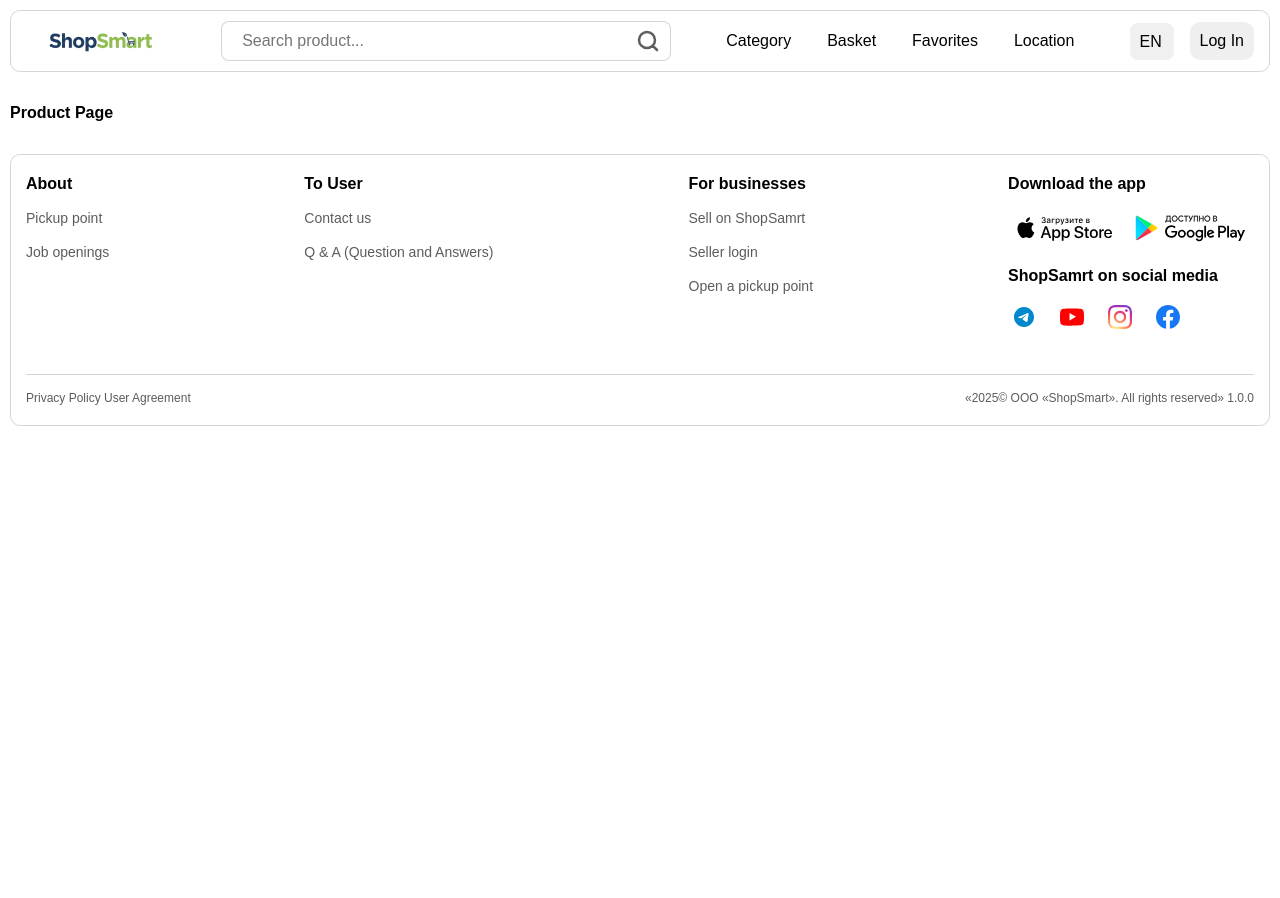
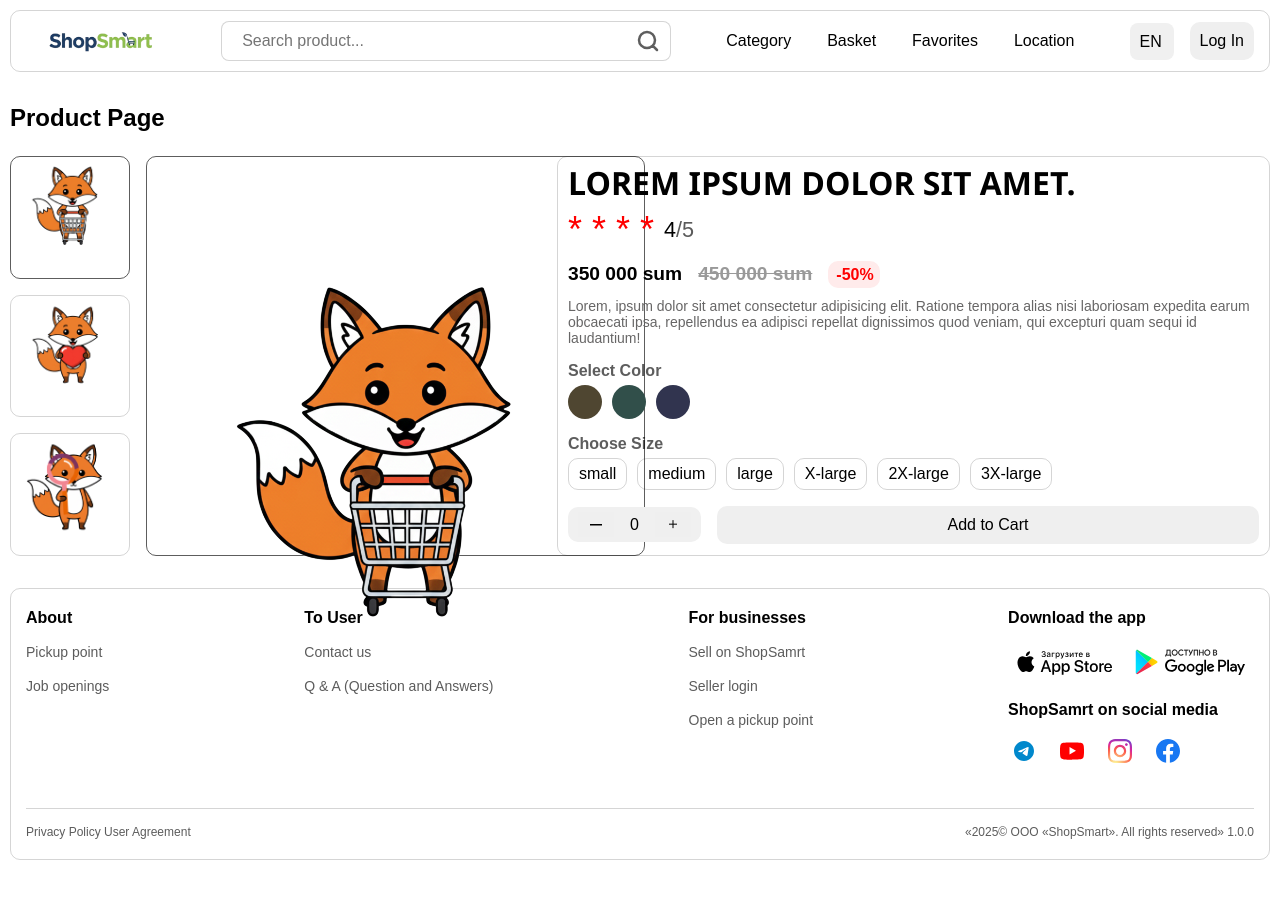
Before and after one commit to ibrohim088/base, a plain HTML site: page components/ProductPage.html in a window 1280 px wide. Before the commit the page ends 800 px from the top, so only its background shows below. Drawn offline with nearby package versions, Linux system fonts and the light colour scheme.

Commit message:
product about page

```diff
--- a/components/ProductPage.html
+++ b/components/ProductPage.html
@@ -31,12 +31,11 @@
   <link rel="stylesheet" href="../style/UI/dialog.css">
   <link rel="stylesheet" href="../index.css">
 
+  <!-- page style -->
+  <link rel="stylesheet" href="../style/styleProduct.css">
+
   <!-- slick slider link style -->
   <link rel="stylesheet" type="text/css" href="//cdn.jsdelivr.net/npm/slick-carousel@1.8.1/slick/slick.css" />
-
-  <!-- leaflet link style -->
-  <!-- <link rel="stylesheet" href="https://unpkg.com/leaflet@1.9.4/dist/leaflet.css"
-    integrity="sha256-p4NxAoJBhIIN+hmNHrzRCf9tD/miZyoHS5obTRR9BMY=" crossorigin="" /> -->
 
   <title>ShopSamrt</title>
 </head>
@@ -256,10 +255,101 @@
   </header>
 
   <main class="main container">
-    <h1>Product Page</h1>
+    <h1 class="empty_content-text">Product Page</h1>
 
     <section class="products_section">
+      <div class="container">
+        <div class="product_wrapper">
+          <div class="product_imgs_content">
+            <ul class="img_list">
+              <li class="img_list_item is-selected_img">
+                <img src="../img/logo/foxs/basket.png" alt="1" >
+              </li>
+              <li class="img_list_item">
+                <img src="../img/logo/foxs/favorites.png" alt="2" >
+              </li>
+              <li class="img_list_item">
+                <img src="../img/logo/foxs/search.png" alt="3" >
+              </li>
+            </ul>
 
+            <div class="selected_img-block" style="height: 400px;">0</div>
+          </div>
+
+          <div class="product_title_content">
+            <!-- about product desription -->
+            <ul class="product_description_list">
+              <li class="product_description_item ">
+                <h1 class="product_name">Lorem ipsum dolor sit amet.</h1>
+              </li>
+              <li class="product_description_item product_star">* * * * <p><span>4</span>/5</p>
+              </li>
+              <div class="product_price_list">
+                <li class="product_price_item">
+                  <p class="product_newPrice">350 000 sum</p>
+                </li>
+                <li class="product_price_item">
+                  <p class="product_oldPrice">450 000 sum</p>
+                </li>
+                <li class="product_price_item">
+                  <p class="product_discount">-50%</p>
+                </li>
+              </div>
+              <li class="product_description_item">
+                <p class="product_fullname">
+                  Lorem, ipsum dolor sit amet consectetur adipisicing elit. Ratione tempora alias nisi laboriosam
+                  expedita earum obcaecati ipsa, repellendus ea adipisci repellat dignissimos quod veniam, qui excepturi
+                  quam sequi id laudantium!
+                </p>
+              </li>
+            </ul>
+
+            <!-- selecter color -->
+            <div class="">
+              <h1 class="block_name">Select Color</h1>
+              <ul class="selected_color_list">
+                <li class="selected_color_item dark_brown">
+
+                </li>
+                <li class="selected_color_item dark_birch"></li>
+                <li class="selected_color_item dark_blue"></li>
+              </ul>
+            </div>
+
+            <!-- choose size -->
+            <div class="">
+              <h1 class="block_name">Choose Size</h1>
+              <ul class="selected_Size_list">
+                <li class="selected_Size_item">small</li>
+                <li class="selected_Size_item">medium</li>
+                <li class="selected_Size_item">large</li>
+                <li class="selected_Size_item">X-large</li>
+                <li class="selected_Size_item">2X-large</li>
+                <li class="selected_Size_item">3X-large</li>
+              </ul>
+            </div>
+
+            <!-- btn block -->
+            <div class="btn_wrapper">
+              <div class="btn_oneMore">
+                <button class="btn_oneMore-minus">
+                  <svg xmlns="http://www.w3.org/2000/svg" width="16" height="16" viewBox="0 0 16 16" fill="none">
+                    <rect x="2" y="7" width="12" height="1.5" rx="0" fill="currentColor" />
+                  </svg>
+                </button>
+                <p class="btn_oneMore-count">0</p>
+                <button class="btn_oneMore-plus">
+                  <svg xmlns="http://www.w3.org/2000/svg" width="16" height="16" viewBox="0 0 16 24" fill="none">
+                    <rect x="2" y="10" width="12" height="1.5" rx="0" fill="currentColor" />
+                    <rect x="7.25" y="4.7" width="1.5" height="12" rx="0" fill="currentColor" />
+                  </svg>
+                </button>
+              </div>
+              <button class="add_cart">Add to Cart</button>
+            </div>
+          </div>
+        </div>
+      </div>
     </section>
   </main>
 
@@ -376,21 +466,15 @@
 <!-- CONNECTION LIBRARY || СОЕДЕННЁНЫЕ БИБЛИОТЕКА -->
 <script src="https://ajax.googleapis.com/ajax/libs/jquery/3.6.0/jquery.min.js"></script>
 <script type="text/javascript" src="//cdn.jsdelivr.net/npm/slick-carousel@1.8.1/slick/slick.min.js"></script>
-<!-- leaflet script -->
-<!-- <script src="https://unpkg.com/leaflet@1.9.4/dist/leaflet.js"
-  integrity="sha256-20nQCchB9co0qIjJZRGuk2/Z9VM+kNiyxNV1lvTlZBo=" crossorigin=""></script> -->
 
 <script src="../main.js"></script>
-
 <script src="../js/header/categoreSlider.js"></script>
-
 <script src="../js/navbar/navbar.js"></script>
-
 <script src="../js/navbar/favorites.js"></script>
-<!-- <script src="../js/navbar/location.js"></script> -->
-
 <script src="../js/navbar/auth/logIn.js"></script>
 <script src="../js/navbar/auth/register.js"></script>
 <script src="../js/navbar/auth/fullname.js"></script>
 
+<script src="../js/product.js"></script>
+
 </html>
--- /dev/null
+++ b/js/product.js
@@ -0,0 +1,88 @@
+// ? choose color ============================================================================================================
+// ? choose color ============================================================================================================
+
+const colorItems = document.querySelectorAll('.selected_color_item')
+
+const checkSVG = `
+<svg xmlns="http://www.w3.org/2000/svg" width="16" height="16" viewBox="0 0 16 16" fill="none">
+  <path
+    d="M14.5306 5.03063L6.5306 13.0306C6.46092 13.1005 6.37813 13.156 6.28696 13.1939C6.1958 13.2317 6.09806 13.2512 5.99935 13.2512C5.90064 13.2512 5.8029 13.2317 5.71173 13.1939C5.62057 13.156 5.53778 13.1005 5.4681 13.0306L1.9681 9.53063C1.89833 9.46087 1.84299 9.37804 1.80524 9.28689C1.76748 9.19574 1.74805 9.09804 1.74805 8.99938C1.74805 8.90072 1.76748 8.80302 1.80524 8.71187C1.84299 8.62072 1.89833 8.53789 1.9681 8.46813C2.03786 8.39837 2.12069 8.34302 2.21184 8.30527C2.30299 8.26751 2.40069 8.24808 2.49935 8.24808C2.59801 8.24808 2.69571 8.26751 2.78686 8.30527C2.87801 8.34302 2.96083 8.39837 3.0306 8.46813L5.99997 11.4375L13.4693 3.96938C13.6102 3.82848 13.8013 3.74933 14.0006 3.74933C14.1999 3.74933 14.391 3.82848 14.5318 3.96938C14.6727 4.11028 14.7519 4.30137 14.7519 4.50063C14.7519 4.69989 14.6727 4.89098 14.5318 5.03188L14.5306 5.03063Z"
+    fill="#fff" />
+</svg>
+`
+
+colorItems.forEach(colorItem => {
+  colorItem.addEventListener('click', () => {
+
+    // если уже есть SVG — убираем
+    if (colorItem.innerHTML.trim() !== '') {
+      colorItem.innerHTML = ''
+      return
+    }
+
+    // убираем SVG у остальных
+    colorItems.forEach(item => item.innerHTML = '')
+
+    // добавляем SVG текущему
+    colorItem.innerHTML = checkSVG
+  })
+})
+
+// ? choose size ============================================================================================================
+// ? choose size ============================================================================================================
+
+const sizeItems = document.querySelectorAll('.selected_Size_item')
+
+sizeItems.forEach(sizeItem => sizeItem.addEventListener('click', () => {
+
+  if (sizeItem.classList.contains('choose_size')) {
+    sizeItem.classList.remove('choose_size')
+    return
+  }
+
+  sizeItems.forEach(el => el.classList.remove('choose_size'))
+  sizeItem.classList.add('choose_size')
+}))
+
+
+// ? one more And one minus =================================================================================================
+// ? one more And one minus =================================================================================================
+
+const minus = document.querySelector('.btn_oneMore-minus')
+const count = document.querySelector('.btn_oneMore-count')
+const plus = document.querySelector('.btn_oneMore-plus')
+
+minus.addEventListener('click', () => {
+  let value = Number(count.textContent)
+
+  if (value > 1) {
+    count.textContent = value - 1
+  }
+})
+
+plus.addEventListener('click', () => {
+  let value = Number(count.textContent)
+  count.textContent = value + 1
+})
+
+
+// ? selected img ==========================================================================================================
+// ? selected img ==========================================================================================================
+const imgItems = document.querySelectorAll('.img_list_item')
+const selectedImgBLock = document.querySelector('.selected_img-block')
+
+const defaultSelectedImg = imgItems[0].querySelector('img')
+selectedImgBLock.innerHTML = `<img src="${defaultSelectedImg.src}">`
+
+imgItems.forEach(imgItem => imgItem.addEventListener('click', () => {
+  if (imgItem.classList.contains('is-selected_img')) {
+    imgItem.classList.remove('is-selected_img')
+    return
+  }
+
+  imgItems.forEach(el => el.classList.remove('is-selected_img'))
+  imgItem.classList.add('is-selected_img')
+
+  const img = imgItem.querySelector('img')
+  selectedImgBLock.innerHTML = `<img src="${img.src}">`
+}))
--- a/main.js
+++ b/main.js
@@ -492,8 +492,6 @@ const electronikList = document.querySelector('.electronik_list')
 const input = document.querySelector('.input')
 
 function renderProduct(arr) {
-
-
   electronikList.innerHTML = `
       <li class="empty-product_item-error">
         <img src="/img/logo/foxs/loading.png" alt="">
@@ -527,7 +525,6 @@ function renderProduct(arr) {
               <ul class="empty-price_list">
                 <div class="empty-price_list_wrapper">
                   <li class="empty-price_item empty-old_price">${product.oldPrice} sum</li>
-                  <li class="empty-price_item empty-price_discount">-${product.discount}</li>
                 </div>
                 <li class="empty-price_item empty-new_price">${product.newPrice} sum</li>
               </ul>
@@ -539,6 +536,8 @@ function renderProduct(arr) {
         </div>
       </li>`).join('')
     }
+
+    // <li class="empty-price_item empty-price_discount">-${product.discount}</li>
 
     electronikList.innerHTML = html
 
--- a/style/main.css
+++ b/style/main.css
@@ -1,7 +1,7 @@
 /* ? section style ======================================================================= */
 .empty_content-text {
   font-size: 24px;
-  margin-top: 1em;
+  margin: 1em 0;
 }
 
 .empty-product_item-error {
@@ -11,12 +11,10 @@
   align-items: center;
 
   img {
-    /* border: 1px solid black; */
     width: 190px;
     height: 225px;
     object-fit: cover;
     object-position: top left right;
-    /* object-position: 0; */
   }
 
   h1 {
--- /dev/null
+++ b/style/styleProduct.css
@@ -0,0 +1,232 @@
+.products_section {
+  margin-top: 1em;
+}
+
+.product_wrapper {
+  display: flex;
+  gap: calc(2em - 2px);
+}
+
+.product_imgs_content {
+  display: flex;
+  flex: 1;
+  gap: 1em;
+}
+
+.img_list {
+  display: flex;
+  flex-direction: column;
+  gap: 1em;
+  flex: 1 0 120px;
+}
+
+.img_list_item {
+  flex: 1;
+  border: 1px solid #0000002A;
+  border-radius: 10px;
+  object-fit: cover;
+
+  img {
+    width: 100%;
+    height: 100px;
+    object-fit: cover;
+  }
+}
+
+.is-selected_img {
+  border: 1px solid #000000A2;
+}
+
+.selected_img-block {
+  flex: 1 0 300px;
+  border: 1px solid #000000A2;
+  border-radius: 10px;
+}
+
+.product_title_content {
+  border: 1px solid #0000002A;
+  border-radius: 10px;
+  flex: 1 0 500px;
+  display: flex;
+  flex-direction: column;
+  gap: 1em;
+  padding: 10px;
+}
+
+.product_description_list {
+  display: flex;
+  flex-direction: column;
+  gap: 10px;
+}
+
+.product_name {
+  font-size: 2em;
+  font-weight: 800;
+  font-family: 'Segoe UI', Tahoma, Geneva, Verdana, sans-serif;
+  text-transform: uppercase;
+  line-height: 1;
+}
+
+.product_star {
+  display: flex;
+  align-items: center;
+  gap: 10px;
+  font-size: 36px;
+  color: red;
+
+  p {
+    color: #000000A5;
+    font-size: .6em;
+
+    span {
+      font-size: 1em;
+      color: black;
+    }
+  }
+}
+
+.product_price_list {
+  display: flex;
+  align-items: center;
+  gap: 1em;
+  font-weight: 700;
+}
+
+.product_newPrice {
+  font-size: 1.2em;
+}
+
+.product_oldPrice {
+  font-size: 1.2em;
+  text-decoration: line-through;
+  color: #999;
+}
+
+.product_discount {
+  color: red;
+  background: #FFEBEB;
+  font-size: 1em;
+  padding: 4.5px 6px 4px 8px;
+  border-radius: 10px;
+  text-align: center;
+}
+
+.product_fullname {
+  font-size: 14px;
+  color: #676666;
+  display: flex;
+  flex-wrap: wrap;
+}
+
+
+.block_name {
+  color: #000000A2;
+  margin-bottom: 5px;
+}
+
+.selected_color_list,
+.selected_Size_list {
+  display: flex;
+  gap: 10px;
+  flex-wrap: wrap;
+}
+
+.selected_color_item {
+  cursor: pointer;
+  width: 34px;
+  height: 34px;
+  border-radius: 100%;
+  display: flex;
+  align-items: center;
+  justify-content: center;
+}
+
+.dark_brown {
+  background: #4F4631;
+}
+
+.dark_birch {
+  background: #314F4A;
+}
+
+.dark_blue {
+  background: #31344F;
+}
+
+.selected_Size_item {
+  border: 1px solid #0000002A;
+  padding: 6px 10px;
+  border-radius: 10px;
+  transition: all .3s ease;
+  cursor: pointer;
+}
+
+.choose_size {
+  color: #91c153;
+  background: #233c66;
+}
+
+.btn_oneMore {
+  display: flex;
+  align-items: center;
+  gap: 1em;
+  background: #f0f0f0;
+  padding: 5px 10px;
+  border-radius: 10px;
+
+  button {
+    border: none;
+    outline: none;
+    padding: 5px 10px 0px;
+    cursor: pointer;
+  }
+}
+
+.add_cart {
+  width: 100%;
+  padding: 10px;
+  border: none;
+  outline: none;
+  border-radius: 10px;
+  cursor: pointer;
+  transition: all .3s ease;
+
+  &:active,
+  &:hover {
+    background: #233c66;
+    color: #91c153;
+  }
+}
+
+
+@media (width < 1074px) {
+  .product_imgs_content {
+    display: flex;
+    flex: 1;
+    gap: 1em;
+    height: 400px;
+  }
+
+  .img_list {
+    display: flex;
+    flex-direction: column;
+    gap: 1em;
+    flex: 1 0 120px;
+  }
+
+  .img_list_item {
+    flex: 1;
+    border: 1px solid #0000002A;
+    border-radius: 10px;
+  }
+
+  .is-active {
+    border: 1px solid #000000A2;
+  }
+
+  .selected_img {
+    flex: 0 0 300px;
+    border: 1px solid #000000A2;
+    border-radius: 10px;
+  }
+}
```
Also changed, not shown: index.html (+0 -11 lines), img/star/3.5.png (added), img/star/3.png (added), img/star/4.5.png (added), img/star/4.png (added), img/star/5.png (added), style/styleProduct/product.css (deleted).
